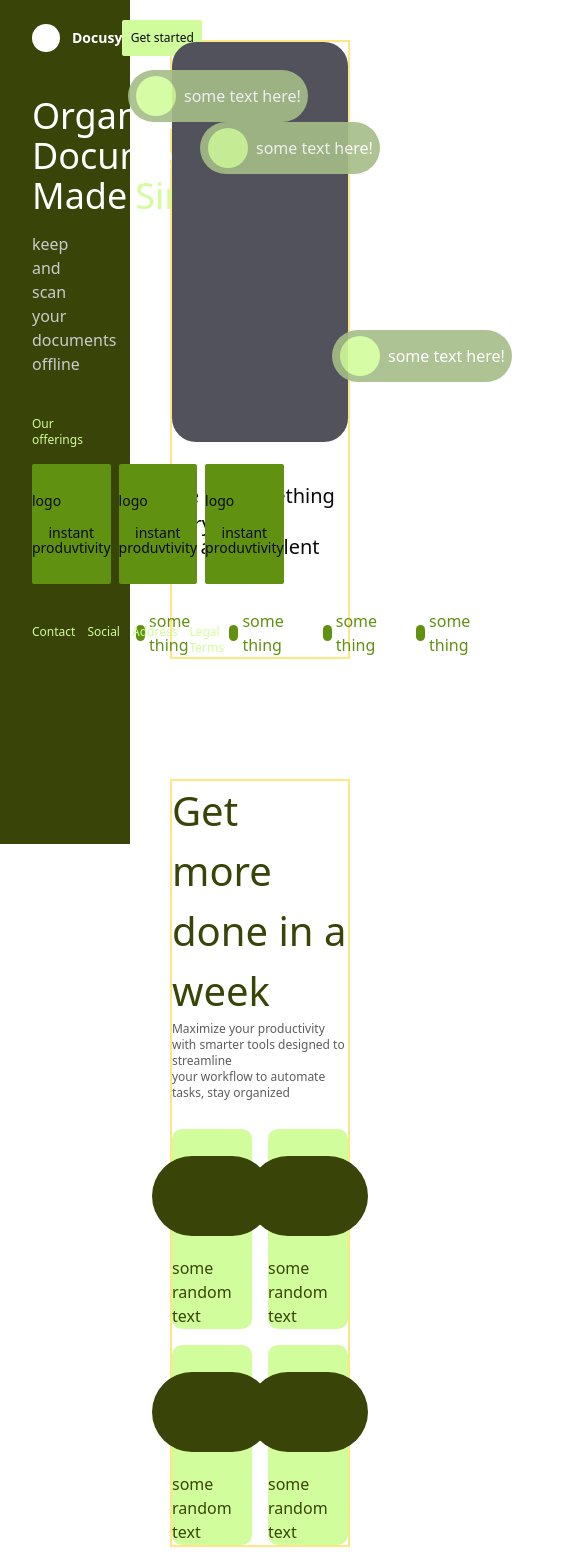
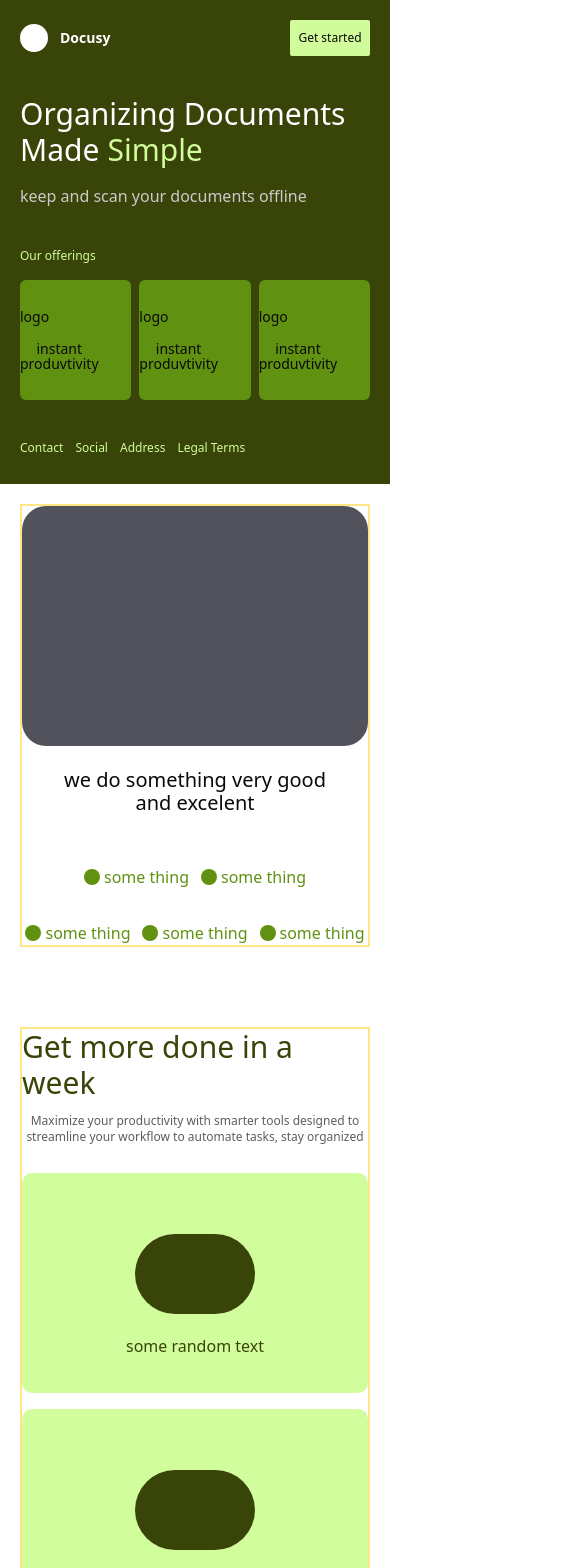
Before and after one commit to ZahraSoley/Docusy, a React (Vite) app: page / in a window 390 px wide. Shown: the top 1568 px of the page, 585 px wide, since content can reach past the window. Built offline with nearby package versions, Linux system fonts and the light colour scheme.

Commit message:
responsive 1

```diff
--- a/package.json
+++ b/package.json
@@ -17,6 +17,7 @@
     "lucide-react": "^0.544.0",
     "react": "^19.1.1",
     "react-dom": "^19.1.1",
+    "react-responsive": "^10.0.1",
     "tailwind-merge": "^3.3.1",
     "tailwindcss": "^4.1.13"
   },
--- a/src/App.tsx
+++ b/src/App.tsx
@@ -1,11 +1,19 @@
 import { Button } from "@/components/ui/button"
+import { useMediaQuery } from "react-responsive";
+
 
 function App() {
+
+  const isMobile = useMediaQuery({ maxWidth: 640 });
+  const isTablet = useMediaQuery({ minWidth: 641, maxWidth: 1023 });
+  const isDesktop = useMediaQuery({ minWidth: 1024 });
+
   return (
-    <div className="flex">
+    <div className="flex flex-col lg:flex-row bg-[#384408] ">
 
-      <div className="w-1/3 sticky top-0 bg-[#384408] h-screen">
-        <div className="pt-5 pl-8 pr-16 flex flex-col gap-10">
+      <div className="box-border w-full lg:flex-[1_1_25%] lg:max-w-2/5 lg:sticky top-0 py-5 px-5 mb-2 lg:px-10 lg:pr-15 lg:mr-15 lg:h-screen">
+
+        <div className=" flex flex-col gap-10">
           <nav className="flex justify-between">
             <div className="flex items-center gap-3">
               <div className="w-7 h-7 rounded-full bg-white"></div>
@@ -15,8 +23,8 @@ function App() {
           </nav>
           <div className="flex flex-col gap-4 self-stretch">
             <div>
-              <span className="flex-1 text-4xl text-white">Organizing Documents Made</span>
-              <span className="text-4xl ml-2 text-[#d2fd9c]">Simple</span>
+              <span className="flex-1 text-3xl lg:text-4xl text-white">Organizing Documents Made</span>
+              <span className="text-3xl lg:text-4xl ml-2 text-[#d2fd9c]">Simple</span>
             </div>
             <span className="text-[#cbcbcb]">keep and scan your documents offline</span>
           </div>
@@ -53,33 +61,48 @@ function App() {
             <li className="text-[#d2fd9c] text-xs font-medium hover:underline cursor-pointer">Legal Terms</li>
           </ul>
         </div>
+
       </div>
 
-      <div className="w-2/3">
+      <div className="w-full lg:flex-[1_1_75%] lg:min-w-[60%] bg-white">
 
         <div className="self-stretch flex flex-col justify-center items-center gap-10">
 
-          <div className="self-stretch flex flex-col justify-center items-center gap-10 m-10 border-2 border-amber-200">
+          <div className="self-stretch flex flex-col justify-center items-center m-5 lg:m-10 border-2 border-amber-200">
             <div className="self-stretch relative">
-              <div className="w-full h-100 bg-zinc-600 rounded-3xl"></div>
-              <div className="absolute bg-[#a5bd88] w-45 h-13 rounded-full opacity-90 flex items-center top-20 left-7">
-                <div className="w-10 h-10 bg-[#d2fd9c] rounded-full opacity-100 ml-2"></div>
-                <span className="text-white ml-2">some text here!</span>
+              <div className="w-full h-60 lg:h-160 bg-zinc-600 rounded-3xl"></div>
+              {/* *************************************************************************** */}
+              <div className="hidden lg:block absolute bg-[#8596760 w-75 h-20 rounded-full opacity-90 flex items-center top-40 left-15">
+                <div className="w-15 h-15 bg-[#d2fd9c] rounded-full opacity-100 ml-2"></div>
+                <span className="text-2xl text-white ml-2">some text here!</span>
               </div>
-              <div className="absolute bg-[#a5bd88] w-45 h-13 rounded-full opacity-90 flex items-center top-7 right-10">
-                <div className="w-10 h-10 bg-[#d2fd9c] rounded-full opacity-100 ml-2"></div>
-                <span className="text-white ml-2">some text here!</span>
+              <div className="hidden lg:block  absolute bg-[#8596760 w-75 h-20 rounded-full opacity-90 flex items-center top-20 right-20">
+                <div className="w-15 h-15 bg-[#d2fd9c] rounded-full opacity-100 ml-2"></div>
+                <span className="text-2xl text-white ml-2">some text here!</span>
               </div>
-              <div className="absolute bg-[#a5bd88] w-45 h-13 rounded-full opacity-90 flex items-center bottom-15 left-40">
-                <div className="w-10 h-10 bg-[#d2fd9c] rounded-full opacity-100 ml-2"></div>
-                <span className="text-white ml-2">some text here!</span>
+              <div className="hidden lg:block absolute bg-[#8596760 w-75 h-20 rounded-full opacity-90 flex items-center bottom-20 left-100">
+                <div className="w-15 h-15 bg-[#d2fd9c] rounded-full opacity-100 ml-2"></div>
+                <span className="text-2xl text-white ml-2">some text here!</span>
               </div>
             </div>
+            {isMobile || isTablet ?
+              <div className="flex flex-col gap-10 mt-5">
                 <div className="flex flex-col items-center justify-center">
                   <span className="text-xl">we do something very good </span>
                   <span className="text-xl mt-[-5px]">and excelent</span>
                 </div>
-            <ul className="flex gap-8 list-none text-[#619111] pt-2">
+                <div className="flex flex-col justify-center items-center gap-8 lg:grid-cols-5 list-none text-[#619111] pt-2">
+                  <div className="flex gap-3">
+                    <li className="flex items-center justify-center gap-1">
+                      <div className="w-4 h-4 rounded-full bg-[#619111]"></div>
+                      <span>some thing</span>
+                    </li>
+                    <li className="flex items-center justify-center gap-1">
+                      <div className="w-4 h-4 rounded-full bg-[#619111]"></div>
+                      <span>some thing</span>
+                    </li>
+                  </div>
+                  <div className="flex gap-3">
                     <li className="flex items-center justify-center gap-1">
                       <div className="w-4 h-4 rounded-full bg-[#619111]"></div>
                       <span>some thing</span>
@@ -92,53 +115,48 @@ function App() {
                       <div className="w-4 h-4 rounded-full bg-[#619111]"></div>
                       <span>some thing</span>
                     </li>
-              <li className="flex items-center justify-center gap-1">
-                <div className="w-4 h-4 rounded-full bg-[#619111]"></div>
-                <span>some thing</span>
-              </li>
-              <li className="flex items-center justify-center gap-1">
-                <div className="w-4 h-4 rounded-full bg-[#619111]"></div>
-                <span>some thing</span>
-              </li>
-            </ul>
+                  </div>
+                </div>
+              </div>
+              : null}
           </div>
 
-          <div className="self-stretch flex flex-col items-center justify-center m-10 border-2 border-amber-200">
-            <span className="text-[40px] text-[#394508]">Get more done in a week</span>
-            <span className="text-xs text-[#5d5d5d]">Maximize your productivity with smarter tools designed to streamline </span>
-            <span className="text-xs text-[#5d5d5d]">your workflow to automate tasks, stay organized</span>
-            <div className="self-stretch grid grid-cols-2 gap-4 mt-7">
-              <div className="h-50 bg-[#d2fd9c] rounded-lg flex flex-col justify-center items-center gap-5">
+          <div className="self-stretch flex flex-col items-center justify-center m-5 lg:m-10 lg:mt-0 border-2 border-amber-200">
+            <span className="text-3xl lg:text-5xl text-[#394508] mb-3">Get more done in a week</span>
+            <span className="text-xs text-[#5d5d5d]">Maximize your productivity with smarter tools designed to </span>
+            <span className="text-xs text-[#5d5d5d]">streamline your workflow to automate tasks, stay organized</span>
+            <div className="lg:w-3/4 grid lg:grid-cols-2 w-full gap-4 mt-7">
+              <div className="h-55 bg-[#d2fd9c] rounded-lg flex flex-col justify-center items-center gap-5">
                 <div className="h-20 w-30 rounded-full bg-[#394508]"></div>
                 <span className="text-[#394508] mb-[-25px]">some random text</span>
               </div>
-              <div className="h-50 bg-[#d2fd9c] rounded-lg flex flex-col justify-center items-center gap-5">
+              <div className="h-55 bg-[#d2fd9c] rounded-lg flex flex-col justify-center items-center gap-5">
                 <div className="h-20 w-30 rounded-full bg-[#394508]"></div>
                 <span className="text-[#394508] mb-[-25px]">some random text</span>
               </div>
-              <div className="h-50 bg-[#d2fd9c] rounded-lg flex flex-col justify-center items-center gap-5">
+              <div className="h-55 bg-[#d2fd9c] rounded-lg flex flex-col justify-center items-center gap-5">
                 <div className="h-20 w-30 rounded-full bg-[#394508]"></div>
                 <span className="text-[#394508] mb-[-25px]">some random text</span>
               </div>
-              <div className="h-50 bg-[#d2fd9c] rounded-lg flex flex-col justify-center items-center gap-5">
+              <div className="h-55 bg-[#d2fd9c] rounded-lg flex flex-col justify-center items-center gap-5">
                 <div className="h-20 w-30 rounded-full bg-[#394508]"></div>
                 <span className="text-[#394508] mb-[-25px]">some random text</span>
               </div>
             </div>
           </div>
 
-          <div className="self-stretch flex flex-col justify-center items-center m-10 gap-5 border-2 border-amber-200">
+          <div className="self-stretch flex flex-col justify-center items-center m-5 mt-10 lg:m-10 gap-5 border-2 border-amber-200">
             <span className="text-[40px] text-[#394508]">The Most Reliable App</span>
             <div className="self-stretch grid grid-cols-2  gap-5">
               <div className="flex flex-col justify-center gap-3">
-                <div className="h-75 bg-zinc-400 rounded-lg"></div>
+                <div className="h-110 bg-zinc-400 rounded-lg"></div>
                 <div className="flex flex-col">
                   <span className="text-xs text-[#394508]">Scale Your Team, Not Your Card Expenses</span>
                   <span className="text-xs text-[#5d5d5d]">Issue virtual and physical cards at no additional cost to support teams of any size.</span>
                 </div>
               </div>
               <div className="flex flex-col justify-center gap-3">
-                <div className="h-75 bg-zinc-400 rounded-lg"></div>
+                <div className="h-110 bg-zinc-400 rounded-lg"></div>
                 <div className="flex flex-col">
                   <span className="text-xs text-[#394508]">Effortless Paper Tracking, Mobile Convenience</span>
                   <span className="text-xs text-[#5d5d5d]">Get precise control—at scale—with the ability to lock any card and restrict any type of spend.</span>
@@ -147,35 +165,35 @@ function App() {
             </div>
           </div>
 
-          <div className="self-stretch m-10 border-2 border-amber-200">
-            <div className="bg-zinc-500 h-80 rounded-lg"></div>
+          <div className="self-stretch m-5 lg:m-10 border-2 border-amber-200">
+            <div className="bg-zinc-500 h-85 rounded-lg"></div>
           </div>
 
-          <div className="self-stretch flex flex-col justify-center items-center m-10 border-2 border-amber-200">
+          <div className="self-stretch flex flex-col justify-center items-center m-5 lg:m-10 border-2 border-amber-200">
             <span className="text-[40px] text-[#394508]">First class software</span>
             <span className="text-xs text-[#5d5d5d]">Get real-time insights, seamless transactions, and advanced</span>
             <span className="text-xs text-[#5d5d5d]">tools to manage your wealth effortlessly.</span>
-            <div className="self-stretch flex justify-center items-center gap-8 mt-8">
+            <div className="self-stretch lg:flex justify-between items-center gap-8 mt-8 border-2">
               <div className="flex flex-col justify-center items-center gap-3">
-                <div className="h-35 w-45 bg-[#394508] rounded-lg flex justify-center items-center cursor-pointer hover:-translate-y-3 transition duration-500 \">
+                <div className="h-60 w-75 bg-[#394508] rounded-lg flex justify-center items-center cursor-pointer hover:-translate-y-3 transition duration-500 \">
                   <div className="w-20 h-17 border-2 border-[#d1fc9c] rounded-lg"></div>
                 </div>
                 <span className="text-xs font-medium">Safe Storage</span>
               </div>
               <div className="flex flex-col justify-center items-center gap-3">
-                <div className="h-35 w-45 bg-[#394508] rounded-lg flex justify-center items-center cursor-pointer hover:-translate-y-3 transition duration-500 \">
+                <div className="h-60 w-75 bg-[#394508] rounded-lg flex justify-center items-center cursor-pointer hover:-translate-y-3 transition duration-500 \">
                   <div className="w-20 h-17 border-2 border-[#d1fc9c] rounded-lg"></div>
                 </div>
                 <span className="text-xs font-medium">Safe Storage</span>
               </div>
               <div className="flex flex-col justify-center items-center gap-3">
-                <div className="h-35 w-45 bg-[#394508] rounded-lg flex justify-center items-center cursor-pointer hover:-translate-y-3 transition duration-500 \">
+                <div className="h-60 w-75 bg-[#394508] rounded-lg flex justify-center items-center cursor-pointer hover:-translate-y-3 transition duration-500 \">
                   <div className="w-20 h-17 border-2 border-[#d1fc9c] rounded-lg"></div>
                 </div>
                 <span className="text-xs font-medium">Safe Storage</span>
               </div>
               <div className="flex flex-col justify-center items-center gap-3">
-                <div className="h-35 w-45 bg-[#394508] rounded-lg flex justify-center items-center cursor-pointer hover:-translate-y-3 transition duration-500 \">
+                <div className="h-60 w-75 bg-[#394508] rounded-lg flex justify-center items-center cursor-pointer hover:-translate-y-3 transition duration-500 \">
                   <div className="w-20 h-17 border-2 border-[#d1fc9c] rounded-lg"></div>
                 </div>
                 <span className="text-xs font-medium">Safe Storage</span>
@@ -183,9 +201,9 @@ function App() {
             </div>
           </div>
 
-          <div className="self-stretch relative m-10 border-2 border-amber-200">
-            <div className="bg-zinc-500 h-80 rounded-lg"></div>
-            <div className="absolute flex flex-col top-30 left-10">
+          <div className="self-stretch relative m-5 lg:m-10 border-2 border-amber-200">
+            <div className="bg-zinc-500 h-85 rounded-lg"></div>
+            <div className="absolute flex flex-col bottom-12 left-10">
               <span className="text-3xl text-white">Download Docusy and</span>
               <span className="text-3xl text-white">manage everything </span>
               <span className="text-3xl text-white">from your phone.</span>
@@ -193,7 +211,7 @@ function App() {
             </div>
           </div>
 
-          <footer className="self-stretch mt-10 bg-zinc-200 flex justify-between gap-15">
+          <footer className="self-stretch bg-zinc-200 flex justify-between gap-15">
             <div className="flex flex-col gap-35 m-10">
               <div className="w-10 h-10 rounded-full bg-black"></div>
               <span className="font-bold text-4xl">Docusy</span>
--- a/src/index.css
+++ b/src/index.css
@@ -4,7 +4,7 @@
 @custom-variant dark (&:is(.dark *));
 
 .CardLeft {
-  @apply flex-1 flex flex-col gap-3 justify-center h-30 bg-[#619111] rounded-xs text-sm hover:bg-[#d1fc9c] cursor-pointer;
+  @apply flex-1 flex flex-col gap-3 justify-center h-30 bg-[#619111] rounded-sm text-sm hover:bg-[#d1fc9c] cursor-pointer;
 }
 
 /* .CardFirst {
```
Also changed, not shown: 1 other file (tests, documents, lock files or other folders). Lines whose indentation alone changed are shown as unchanged.
